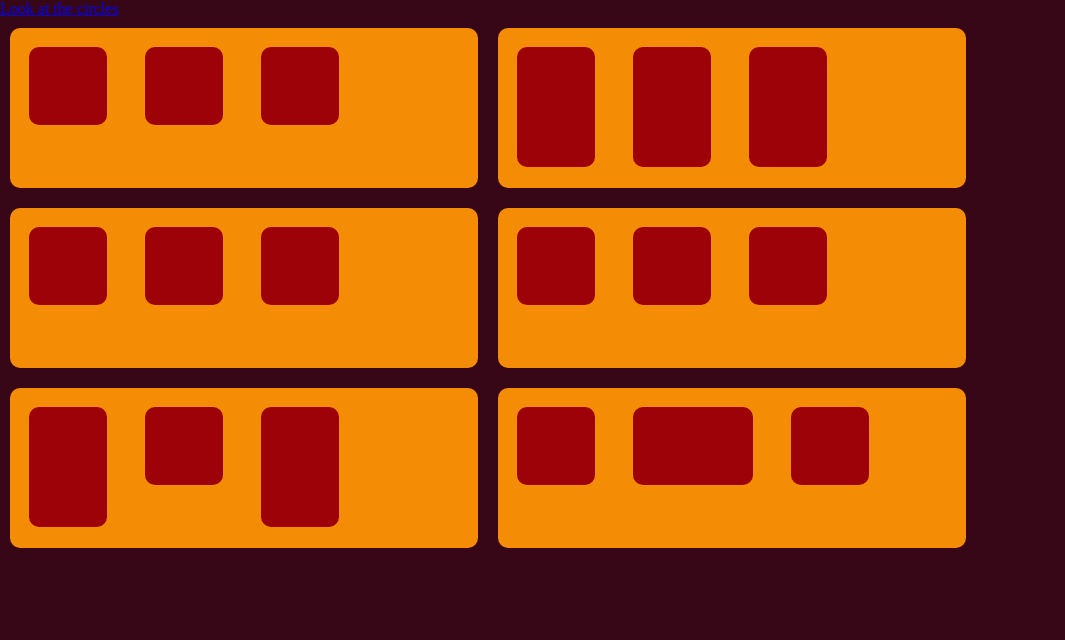
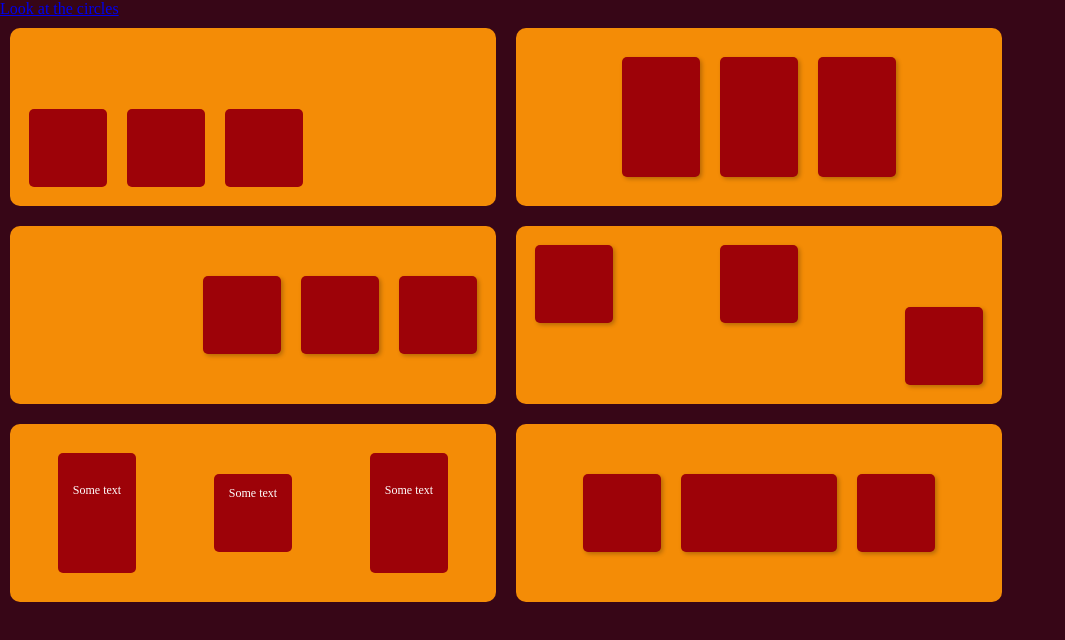
Before and after one commit to CrazedBySerenity/flexbox-practice, a plain HTML site: page squares.html in a window 1280 px wide. Shown: the whole page, without its empty margins (0-1065 px from the left). Drawn offline with Linux system fonts and the light colour scheme.

Commit message:
Added squares page according to assignment instructions

```diff
--- a/squares.html
+++ b/squares.html
@@ -18,33 +18,39 @@
         </div>
 
         <div class="card card-2">
-            <div class="square square--tall"></div>
-            <div class="square square--tall"></div>
-            <div class="square square--tall"></div>
+            <div class="square square--tall square--shadow"></div>
+            <div class="square square--tall square--shadow"></div>
+            <div class="square square--tall square--shadow"></div>
         </div>
 
         <div class="card card-3">
-            <div class="square square--short"></div>
-            <div class="square square--short"></div>
-            <div class="square square--short"></div>
+            <div class="square square--short square--shadow"></div>
+            <div class="square square--short square--shadow"></div>
+            <div class="square square--short square--shadow"></div>
         </div>
 
         <div class="card card-4">
-            <div class="square square--short"></div>
-            <div class="square square--short"></div>
-            <div class="square square--short"></div>
+            <div class="square square--short square--shadow"></div>
+            <div class="square square--short square--shadow"></div>
+            <div class="square square--short square--shadow square--offset"></div>
         </div>
 
         <div class="card card-5">
-            <div class="square square--tall"></div>
-            <div class="square square--short"></div>
-            <div class="square square--tall"></div>
+            <div class="square square--tall">
+                <p class="square-text square-text--long">Some text</p>
+            </div>
+            <div class="square square--short">
+                <p class="square-text">Some text</p>
+            </div>
+            <div class="square square--tall">
+                <p class="square-text square-text--long">Some text</p>
+            </div>
         </div>
 
         <div class="card card-6">
-            <div class="square square--short"></div>
-            <div class="square square--long"></div>
-            <div class="square square--short"></div>
+            <div class="square square--short square--shadow"></div>
+            <div class="square square--long square--shadow"></div>
+            <div class="square square--short square--shadow"></div>
         </div>
     </div>
 </body>
--- a/styles/squares.css
+++ b/styles/squares.css
@@ -15,18 +15,50 @@ body {
     height: 160px;
 
     background-color: #F48C06;
-    margin: 10px;
     border-radius: 10px;
 
+    margin: 10px;
+    padding: 9px;
+
     display: flex;
+}
+
+.card-1 {
+    justify-content: flex-start;
+    align-items: flex-end;
+}
+
+.card-2 {
+    justify-content: center;
+    align-items: center;
+}
+
+.card-3 {
+    justify-content: flex-end;
+    align-items: center;
+}
+
+.card-4 {
+    justify-content: space-between;
+    align-items: flex-start;
+}
+
+.card-5 {
+    justify-content: space-around;
+    align-items: center;
+}
+
+.card-6 {
+    justify-content: center;
+    align-items: center;
 }
 
 .square {
     width: 78px;
     height: 78px;
     background-color: #9D0208;
-    margin: 19px;
-    border-radius: 10px;
+    margin: 10px;
+    border-radius: 5px;
 }
 
 .square--tall {
@@ -34,5 +66,28 @@ body {
 }
 
 .square--long {
-    width: 120px;
+    width: 156px;
 }
+
+.square--shadow {
+    box-shadow: 2px 2px 4px 0px #00000040;
+}
+
+.square--offset {
+    align-self: flex-end;
+}
+
+.square-text {
+    text-align: center;
+
+    font-style: normal;
+    font-weight: 400;
+    font-size: 12px;
+    line-height: 14px;
+
+    color: #FFFFFF;
+}
+
+.square-text--long {
+    margin-top: 30px;
+}
```
